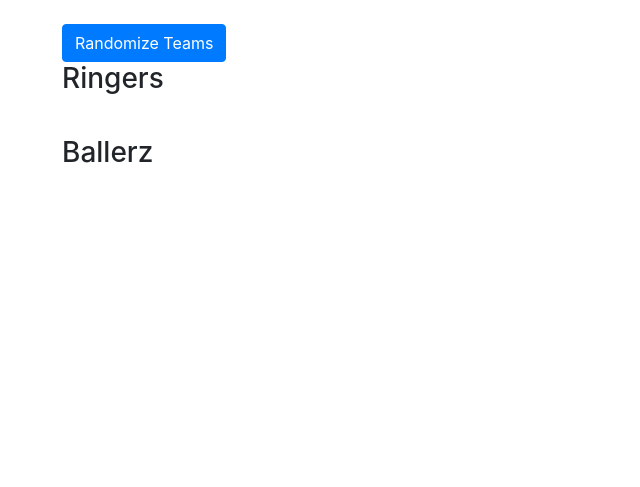
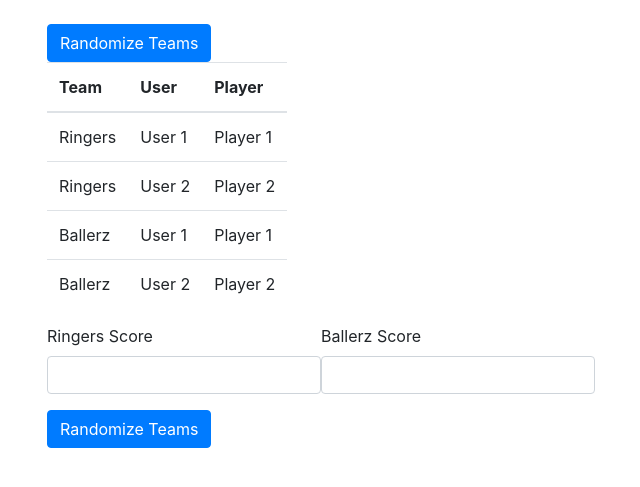
Before and after one commit to zobelj/Purdue2K22Stats, a Flask app: page / in a window 1280 px wide. Shown: the part 56-543 px from the top of the page, without its empty margins (23-663 px from the left). Run offline with Flask 2, Linux system fonts and the light colour scheme; some libraries are stand-ins or nearby versions.

Commit message:
Webapp can now upload results to database

```diff
--- a/randomize.py
+++ b/randomize.py
@@ -1,4 +1,5 @@
 import random
+from updateSQL import update_sql
 
 nameNumberTuples = [("Mason Gillis", 0), ("Brian Wadell", 1), ("Eric Hunter Jr.", 2), ("Caleb Furst", 3), ("Trey Kaufman-Renn", 4), ("Brandon Newman", 5), ("Isaiah Thompson", 11), ("Zach Edey", 15), ("Jaden Ivey", 23), ("Ethan Morton", 25), ("Trevion Williams", 50), ("Sasha Stefanovic", 55)]
 
@@ -67,6 +68,27 @@ def htmlRandomize():
 
     return json_data
 
+def htmlUploadScores(json_data):
+    ringers_score = json_data['team1_score']
+    ballerz_score = json_data['team2_score']
+
+    t1_user1 = json_data['team1_user1']
+    t1_user2 = json_data['team1_user2']
+    t2_user1 = json_data['team2_user1']
+    t2_user2 = json_data['team2_user2']
+
+    t1_player1, t1_p1_num = json_data['team1_player1'].split(',')
+    t1_player2, t1_p2_num = json_data['team1_player2'].split(',')
+    t2_player1, t2_p1_num = json_data['team2_player1'].split(',')
+    t2_player2, t2_p2_num = json_data['team2_player2'].split(',')
+
+
+    ringers_dict = {t1_user1 : (t1_player1, t1_p1_num), t1_user2 : (t1_player2, t1_p2_num)}
+    ballerz_dict = {t2_user1 : (t2_player1, t2_p1_num), t2_user2 : (t2_player2, t2_p2_num)}
+
+    update_sql(ringers_dict, ballerz_dict, ringers_score, ballerz_score)
+    return "Success"
+
 def printTeams():
     team1, team2 = getRandTeams()
 
--- a/server.py
+++ b/server.py
@@ -1,5 +1,5 @@
 from flask import Flask, render_template, request, jsonify
-from randomize import htmlRandomize
+from randomize import htmlRandomize, htmlUploadScores
 
 app = Flask(__name__)
 
@@ -16,13 +16,21 @@ def index():
 def about():
     return render_template('about.html')
 
-@app.route("/randomize")
+@app.route("/randomize", methods=['GET', 'POST'])
 def randomize():
     if(request.method == "GET"):
         return jsonify(htmlRandomize())
 
-    else:
-        return "Bad requst.", 400
+    elif(request.method == "POST"):
+        return "Bad request!", 400
+
+@app.route("/upload", methods=['GET', 'POST'])
+def uploadScores():
+    if(request.method == "GET"):
+        return "Bad request!", 400
+
+    elif(request.method == "POST"):
+        return htmlUploadScores(request.json)
 
 
 if __name__ == "__main__":
--- a/templates/index.html
+++ b/templates/index.html
@@ -39,32 +39,127 @@
           .then(response => response.json())
           .then(data => {
             // update the select menus with the new data
-            document.getElementById("team1_up1").innerHTML = data.team1_user1 + ": " + data.team1_player1;
-            document.getElementById("team1_up2").innerHTML = data.team1_user2 + ": " + data.team1_player2;
-            document.getElementById("team2_up1").innerHTML = data.team2_user1 + ": " + data.team2_player1;
-            document.getElementById("team2_up2").innerHTML = data.team2_user2 + ": " + data.team2_player2;
+            document.getElementById("team1_user1").innerHTML = data.team1_user1
+            document.getElementById("team1_player1").innerHTML = data.team1_player1
 
+            document.getElementById("team1_user2").innerHTML = data.team1_user2
+            document.getElementById("team1_player2").innerHTML = data.team1_player2
+
+            document.getElementById("team2_user1").innerHTML = data.team2_user1
+            document.getElementById("team2_player1").innerHTML = data.team2_player1
+
+            document.getElementById("team2_user2").innerHTML = data.team2_user2
+            document.getElementById("team2_player2").innerHTML = data.team2_player2
           });
+        }
+    </script>
 
-        }
+    <script>
+      function uploadScores() {
+        // get team1_score and team2_score values
+        var team1_score = document.getElementById("team1_score").value
+        var team2_score = document.getElementById("team2_score").value
 
+        // get user and players
+        var Table = document.getElementById("user-player-table")
+        var team1_user1 = Table.rows[1].cells[1].innerHTML
+        var team1_player1 = Table.rows[1].cells[2].innerHTML
+        var team1_user2 = Table.rows[2].cells[1].innerHTML
+        var team1_player2 = Table.rows[2].cells[2].innerHTML
+        var team2_user1 = Table.rows[3].cells[1].innerHTML
+        var team2_player1 = Table.rows[3].cells[2].innerHTML
+        var team2_user2 = Table.rows[4].cells[1].innerHTML
+        var team2_player2 = Table.rows[4].cells[2].innerHTML
+
+        // create a json object with the data
+        var data = {
+          team1_score: team1_score,
+          team2_score: team2_score,
+          team1_user1: team1_user1,
+          team1_user2: team1_user2,
+          team1_player1: team1_player1,
+          team1_player2: team1_player2,
+          team2_user1: team2_user1,
+          team2_user2: team2_user2,
+          team2_player1: team2_player1,
+          team2_player2: team2_player2
+        };
+
+        // fetch with post method to /upload url
+        fetch('/upload', {
+          method: "POST",
+          headers: {
+            "Content-Type": "application/json"
+          },
+          body: JSON.stringify(data)
+        });
+      }
     </script>
+
     <div class="container">
       <div class="row">
-        <div class="col-sm-6">
+        <div class="col-sm6">
+          <button type="button" class="btn btn-primary" onclick="randomizeTeams()">Randomize Teams</button>
+        </div>
+      </div>
+
+      <div class="row">
+        <div class="col-sm12">
+        <table class="table" id="user-player-table">
+          <thead>
+            <tr>
+              <th scope="col">Team</th>
+              <th scope="col">User</th>
+              <th scope="col">Player</th>
+            </tr>
+          </thead>
+          <tbody>
+            <tr>
+              <td>Ringers</td>
+              <td id="team1_user1">User 1</td>
+              <td id="team1_player1">Player 1</td>
+            </tr>
+            <tr>
+              <td>Ringers</td>
+              <td id="team1_user2">User 2</td>
+              <td id="team1_player2">Player 2</td>
+            </tr>
+            <tr>
+              <td>Ballerz</td>
+              <td id="team2_user1">User 1</td>
+              <td id="team2_player1">Player 1</td>
+            </tr>
+            <tr>
+              <td>Ballerz</td>
+              <td id="team2_user2">User 2</td>
+              <td id="team2_player2">Player 2</td>
+          </tbody>
+        </table>
+      </div>
+      </div>
+
+      <div class="row">
+        <div class="col-sm6">
+          <!-- bootstrap text input for scores -->
           <div class="form-group">
-            <!-- bootstrap button to randomize teams -->
-            <button type="button" class="btn btn-primary" onclick="randomizeTeams()">Randomize Teams</button>
-            <br>
-            <h3>Ringers</h3>
-            <p id="team1_up1"></p>
-            <p id="team1_up2"></p>
-            <br>
-            <h3>Ballerz</h3>
-            <p id="team2_up1"></p>
-            <p id="team2_up2"></p>
+            <label for="team1_score">Ringers Score</label>
+            <input type="text" class="form-control" id="team1_score">
+          </div>
+        </div>
 
+        <div class="col-sm6">
+          <div class="form-group">
+            <label for="team2_score">Ballerz Score</label>
+            <input type="text" class="form-control" id="team2_score">
           </div>
+        </div>
+      </div>
+      <div class="row">
+        <div class="col-sm6">
+          <button type="button" class="btn btn-primary" onclick="uploadScores()">Randomize Teams</button>
+        </div>
+        <div class="column">
+        <br>
         </div>
       </div>
     <!-- Optional JavaScript -->
```
